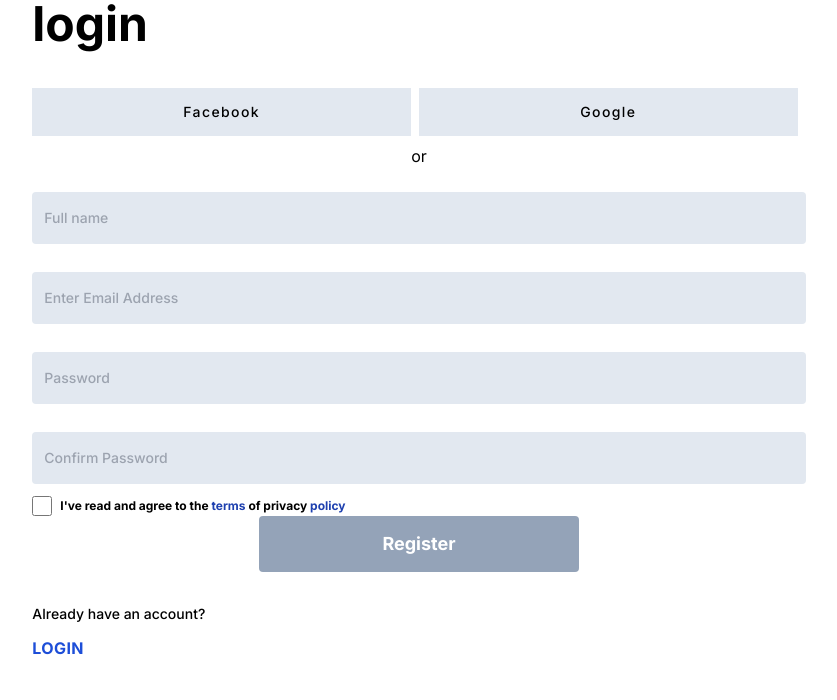
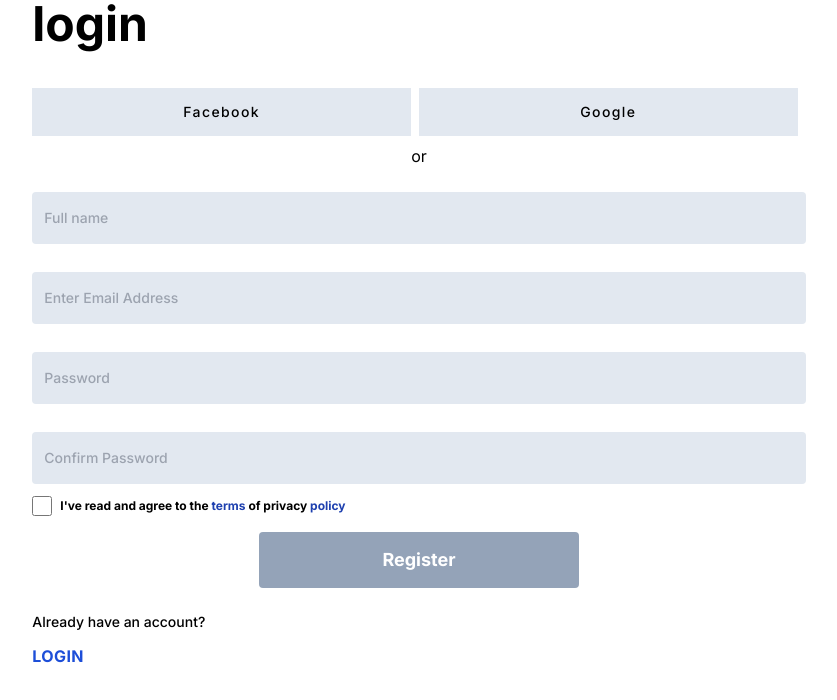
Before and after one commit to MateusSVieira/BankProject, a React (Vite) app in the folder bankproject/Bank Project/: page /register in a window 1280 px wide. Shown: the top 700 px of the page, without its empty margins (221-1058 px from the left). Built offline with nearby package versions, Linux system fonts and the light colour scheme.

Commit message:
style: espaçamento

```diff
--- a/bankproject/Bank Project/src/pages/Register/index.jsx
+++ b/bankproject/Bank Project/src/pages/Register/index.jsx
@@ -12,7 +12,7 @@
             <OptionLogin Titulo={'login'} />
 
             {/* formulario de name email senha  */}
-            <div className='px-10 flex flex-col mb-16'>
+            <div className='px-10 flex flex-col mb-8'>
 
                 {/* name  */}
                 <input className='bg-slate-200 py-4 rounded font-medium mb-3 text-sm pl-3 text-slate-600 my-4'
@@ -31,10 +31,12 @@
                     <input className='w-5 h-5 mr-2' type="checkbox" name="check" id="check" />
                     <p>I've read and agree to the <a className='text-blue-800 cursor-pointer'>terms</a> of privacy <a className='text-blue-800  cursor-pointer'> policy</a></p>
                 </div>
+                <div className='mt-4'>
                 {/* botao de registro  */}
                 <ButtonLR TextButton={'Register'}></ButtonLR>
+                </div>
 
-                <div className='mt-8'>
+                <div className='mt-6'>
                 {/*component opção de pular etapa e ir para login  */}
                 <RodapeLoginRegister Text='Already have an account?' Link='login'></RodapeLoginRegister>
 
```
